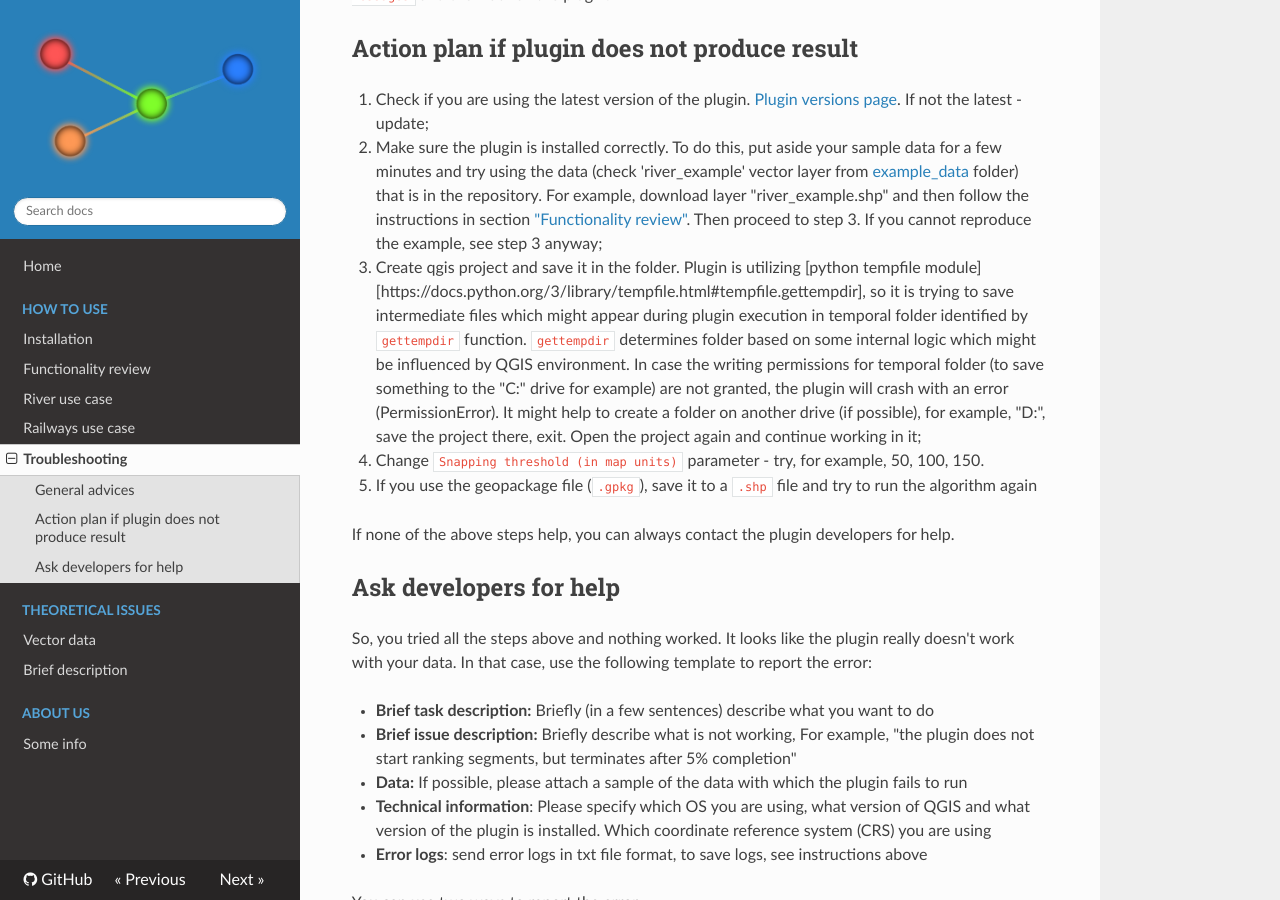
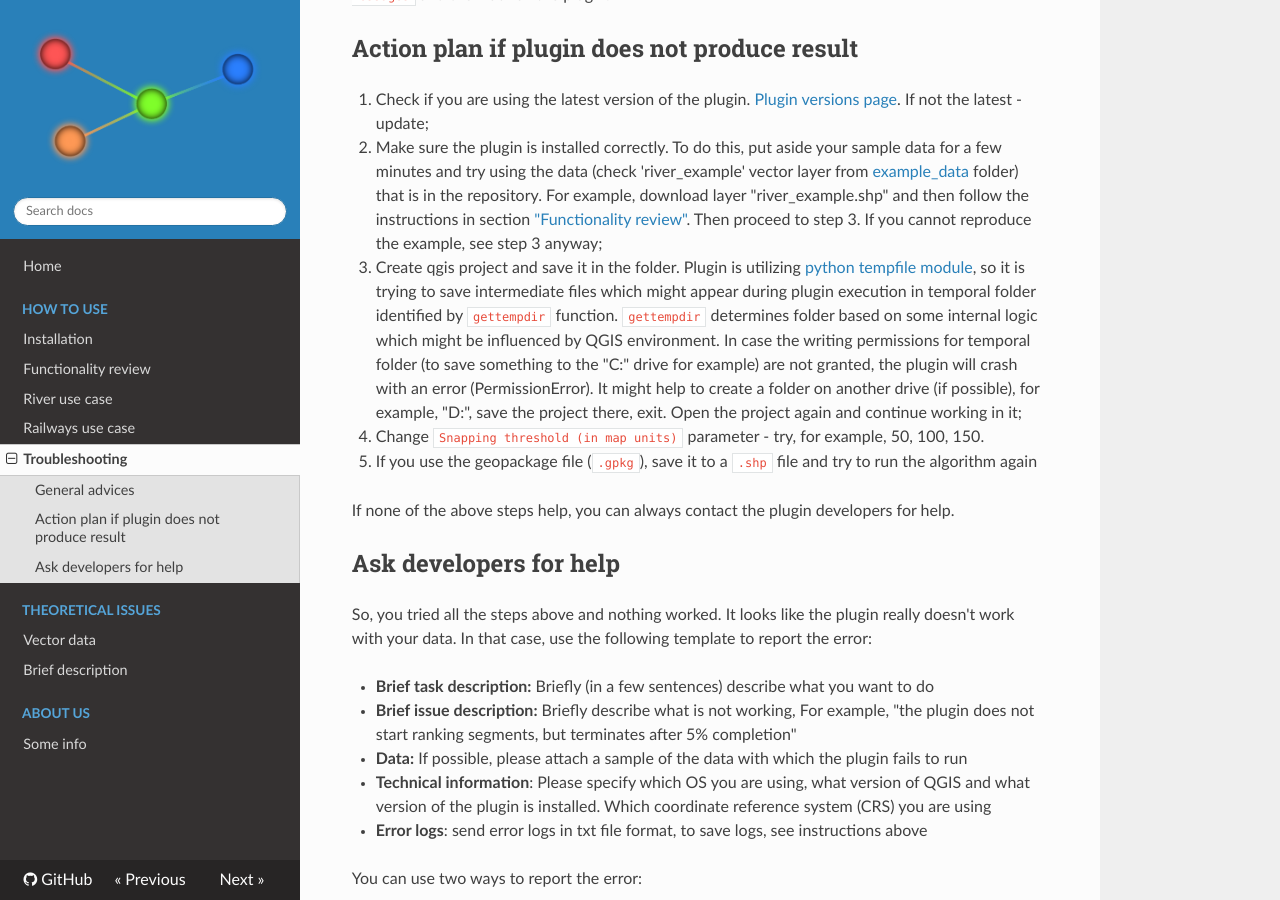
Before and after one commit to ChrisLisbon/QGIS_LinesRankingPlugin, an MkDocs documentation site: the page built from docs/usage/troubleshooting.md, in a window 1280 px wide and 900 px high, scrolled down 645 px. Built offline with MkDocs 1.6.1, drawn with Linux system fonts in a browser that asks for light colours; nearby versions of some CDN libraries.

Commit message:
Fix typo in python tempfile URL

```diff
--- a/docs/usage/troubleshooting.md
+++ b/docs/usage/troubleshooting.md
@@ -23,7 +23,7 @@ logs through `View` - `Panels` - `Log Messages` and then launch the plugin.
 
 1. Check if you are using the latest version of the plugin. [Plugin versions page](https://plugins.qgis.org/plugins/lines_ranking/#plugin-versions). If not the latest - update;
 2. Make sure the plugin is installed correctly. To do this, put aside your sample data for a few minutes and try using the data (check 'river_example' vector layer from [example_data](https://github.com/ChrisLisbon/QGIS_LinesRankingPlugin/tree/master/example_data) folder) that is in the repository. For example, download layer "river_example.shp" and then follow the instructions in section ["Functionality review"](functionality_review.md). Then proceed to step 3. If you cannot reproduce the example, see step 3 anyway;
-3. Create qgis project and save it in the folder. Plugin is utilizing [python tempfile module][https://docs.python.org/3/library/tempfile.html#tempfile.gettempdir],
+3. Create qgis project and save it in the folder. Plugin is utilizing [python tempfile module](https://docs.python.org/3/library/tempfile.html#tempfile.gettempdir),
    so it is trying to save intermediate files which might appear during plugin execution in temporal folder identified by `gettempdir` function.
    `gettempdir` determines folder based on some internal logic which might be influenced by QGIS environment.
    In case the writing permissions for temporal folder (to save something to the "C:" drive for example) are not granted,
```
